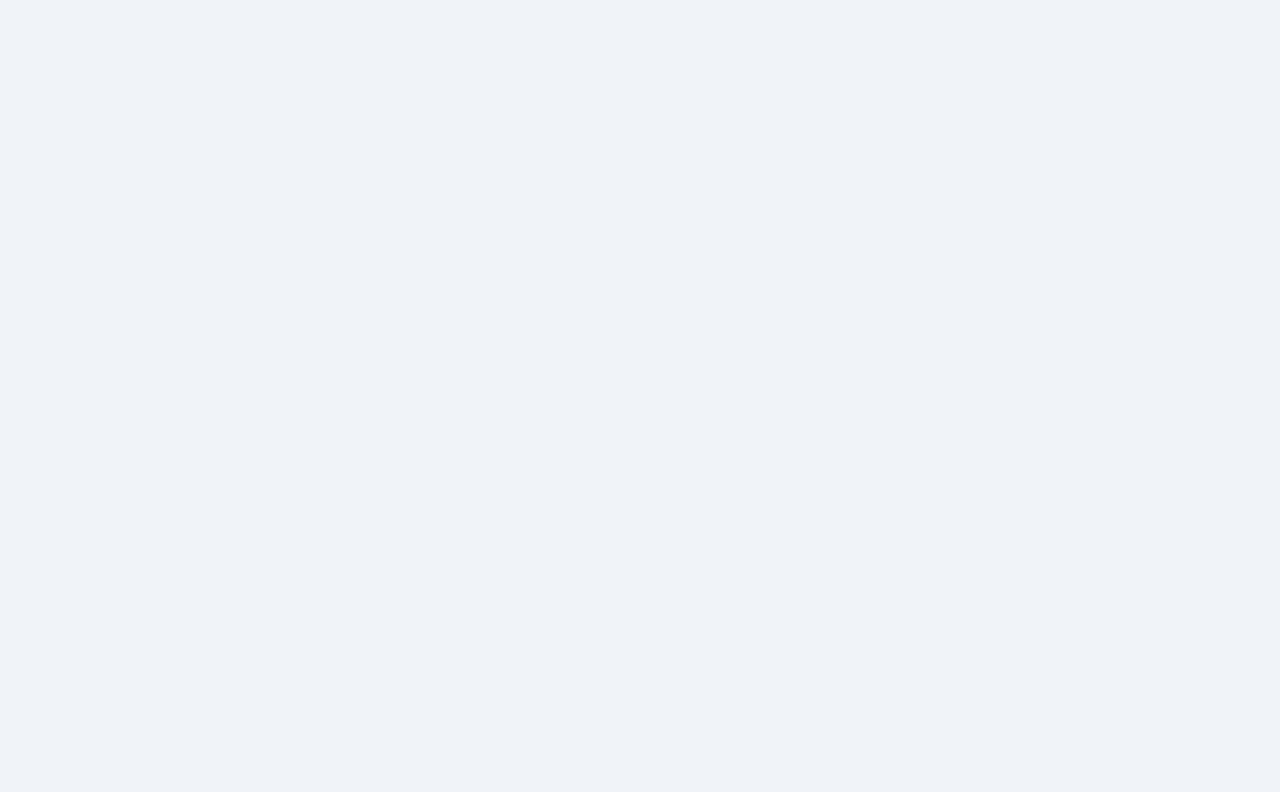
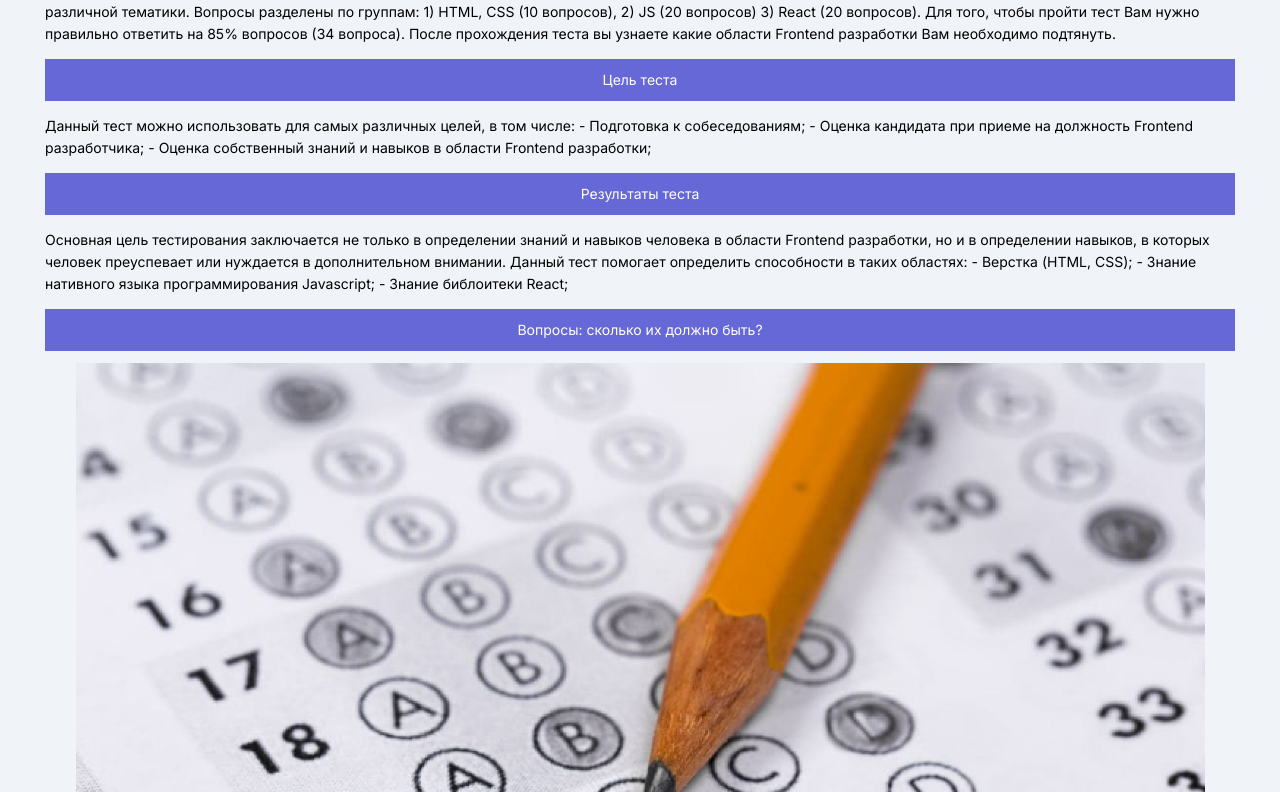
Before and after one commit to AlbShar/quizFrontend, a React (Create React App) app: page / in a window 1280 px wide. Shown: the part 1388-2180 px from the top of the page. Before the commit the page ends 800 px from the top, so only its background shows below. Built offline with nearby package versions, Linux system fonts and the light colour scheme.

Commit message:
add TestFeatures component

```diff
--- a/src/components/Container/Container.jsx
+++ b/src/components/Container/Container.jsx
@@ -1,10 +1,10 @@
 import React from 'react';
 import "./container.css";
 
-const Container = (props) => {
+const Container = ({children}) => {
     return (
         <div className='container'>
-            {props.content}
+            {children}
         </div>
     );
 };
--- a/src/components/Header/Header.jsx
+++ b/src/components/Header/Header.jsx
@@ -4,20 +4,17 @@ import "./header.css";
 import logo from "../../images/logo.png";
 import Dropdown from "./Dropdown/Dropdown";
 
-
 const Header = () => {
-    const getHeaderContent = () => {
-        return (
+  return (
+    <header className="header">
+      <Container>
+        {
           <div className="header__content">
             <img src={logo} alt="logo" className="logo" />
             <Dropdown />
           </div>
-        );
-      };
-
-  return (
-    <header className="header">
-      <Container content={getHeaderContent()} />
+        }
+      </Container>
     </header>
   );
 };
--- a/src/components/Main/Main.jsx
+++ b/src/components/Main/Main.jsx
@@ -2,11 +2,14 @@ import React from "react";
 import Container from "../Container/Container";
 import CallToAction from "./CallToAction/CallToAction";
 import "./main.css";
+import TestFeatures from "./TestFeatures/TestFeatures";
 
 const Main = () => {
   return (
     <main className="main">
-      <Container content={<CallToAction/>}>
+      <Container>
+        <CallToAction/>
+        <TestFeatures/>
       </Container>
     </main>
   );
--- /dev/null
+++ b/src/components/Main/TestFeatures/TestFeatures.jsx
@@ -0,0 +1,55 @@
+import React from "react";
+import image from "../../../images/image.png";
+import img from "../../../images/img.png";
+import "./testFeatures.css";
+
+const TestFeatures = () => {
+  const features = [
+    {
+      title: "Особенности теста",
+      isImg: image ,
+      text: `Тест состоит из 40 вопросов, который может быть использован как начинающими так и опытными Frontend разработчиками для оценик их навыков знаний. Данный тест позволит начинающим разработчикам  подготовиться к собеседованиям, а более опытным специалистам  проверить свой уровень знаний.
+    База данных содержит около 300 вопросов, которые взяты из реальных собеседований, а также из открытых источниках в сети Интернет. Из них программа произвольно выберет 40 вопрос различной тематики.  Вопросы разделены по группам: 1) HTML, CSS (10 вопросов), 2) JS (20 вопросов) 3) React (20 вопросов).
+    Для того, чтобы пройти тест Вам нужно правильно ответить на 85% вопросов (34 вопроса). После прохождения теста вы узнаете какие области Frontend разработки Вам необходимо подтянуть.`,
+    },
+    {
+      title: "Цель теста",
+      isImg: false,
+      text: `Данный тест можно использовать для самых различных целей, в том числе:
+        - Подготовка к собеседованиям;
+        - Оценка кандидата при приеме на должность Frontend разработчика;
+        - Оценка собственный знаний и навыков в области Frontend разработки;`,
+    },
+    {
+      title: "Результаты теста",
+      isImg: false,
+      text: `Основная цель тестирования заключается не только в определении знаний и навыков человека в области Frontend разработки, но и в определении навыков, в которых человек преуспевает или нуждается в дополнительном внимании. Данный тест помогает определить способности в таких областях:
+        - Верстка (HTML, CSS);
+        - Знание нативного языка программирования Javascript;
+        - Знание библоитеки React;`,
+    },
+    {
+      title: "Вопросы: сколько их должно быть?",
+      isImg: img ,
+      text: `Для оценки знаний необходимое количество вопросов должно быть в пределах от 30 до 50. Меньшее количество вопросов не дает возможность точно оценить уровень знаний человека.
+        Потому популярные в интернете тесты на 3, 5 или 10 вопросов не могут дать точную оценку.
+        Использовании для теста более 50 вопросов увеличивает длительность прохождения теста, что в дальнейшем влечет за собой потерю концентрации. Потому оптимальным являются границы от 30 до 50 вопросов.
+        Поэтому на данном сайте используется 40 вопросов.`,
+    },
+  ];
+  return (
+    < >
+      {features.map((feature, index) => {
+        return (
+          <section key={index+1} className="test-features">
+            <h1 className='test-features__title'>{feature.title}</h1>
+            {feature.isImg && <img src={feature.isImg} className="test-features__img"/>}
+            <p className="test-features__text">{feature.text}</p>
+          </section>
+        );
+      })}
+    </>
+  );
+};
+
+export default TestFeatures;
--- /dev/null
+++ b/src/components/Main/TestFeatures/testFeatures.css
@@ -0,0 +1,20 @@
+.test-features__title {
+    background-color: var(--color-title-background);
+    font: var(--font-little-text-regular);
+    color: #fff;
+    display: flex;
+    justify-content: center;
+    align-items: center;
+    padding: 10px 0;
+}
+
+.test-features__img {
+    display: block;
+    width: 100%;
+    max-width: 1129px;
+    margin: 0 auto;
+}
+
+.test-features__text {
+    font: var(--font-little-text-regular);
+}
```
Also changed, not shown: src/images/image.png (renamed from src/images/image 2.png), src/images/img.png (renamed from src/images/image 3.png).
